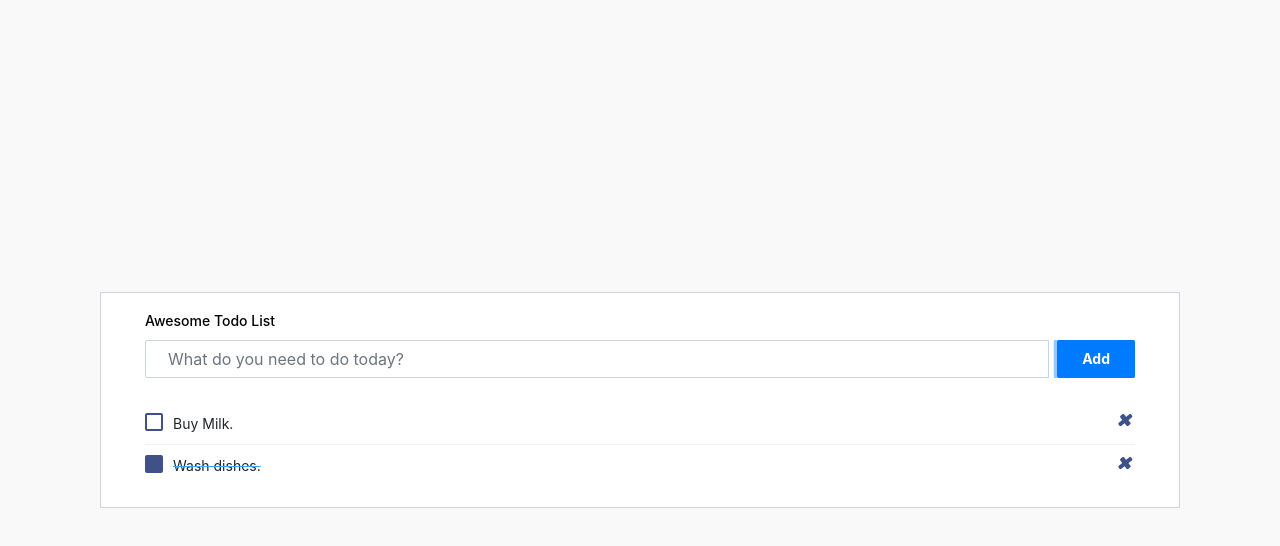
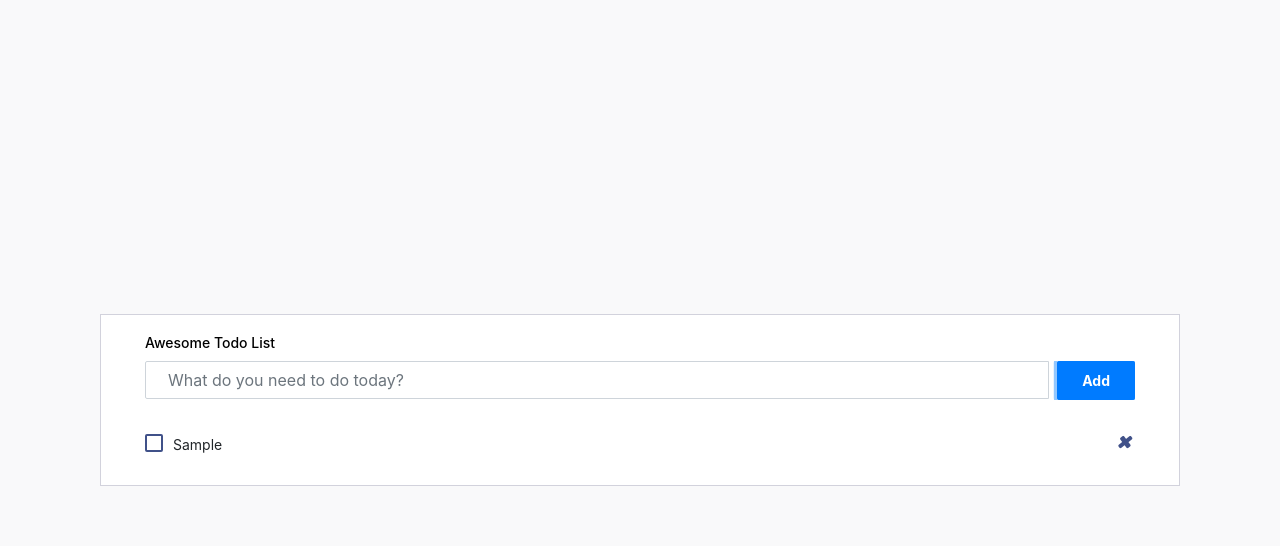
Before and after one commit to mirzadevv/react-todo-app-typescript, a React (Create React App) app: page / in a window 1280 px wide. Both pictures are taken after typing "Sample" into the empty fields and a click on the button "Add". Shown: the top 546 px of the page. Built offline with nearby package versions, Linux system fonts and the light colour scheme.

Commit message:
feat: show todos list
By pressing the add button you can see the updated todos list

```diff
--- a/src/components/TodoApp.tsx
+++ b/src/components/TodoApp.tsx
@@ -33,7 +33,7 @@ const TodoApp = () => {
             <div className="card-body">
               <h4 className="card-title">Awesome Todo list</h4>
               <InputForm onAdd={handleAdd} />
-              <TodosList />
+              <TodosList todos={todos} />
             </div>
           </div>
         </div>
--- a/src/components/TodosList.tsx
+++ b/src/components/TodosList.tsx
@@ -1,28 +1,33 @@
-const TodosList = () => {
+interface todoObject {
+  id: string;
+  title: string | number;
+  isCompleted: boolean;
+}
+interface TodosListProps {
+  todos: todoObject[];
+}
+
+const TodosList: React.FC<TodosListProps> = ({ todos }) => {
   return (
     <div className="list-wrapper">
       <ul className="d-flex flex-column todo-list">
-        <li>
+        {todos.length === 0 && <h5>There are no todos </h5>}
+        {todos.map((todo) => (
+          <li className={todo.isCompleted ? "completed" : ""} key={todo.id}>
             <div className="form-check">
               <label className="form-check-label">
-              <input className="checkbox" type="checkbox" />
-              Buy Milk.
+                <input
+                  className="checkbox"
+                  type="checkbox"
+                  checked={todo.isCompleted ? true : false}
+                />
+                {todo.title}
                 <i className="input-helper"> </i>
               </label>
             </div>
             <i className="remove mdi mdi-close-circle-outline"></i>
           </li>
-        <li className="completed">
-          <div className="form-check">
-            <label className="form-check-label">
-              {" "}
-              <input className="checkbox" type="checkbox" checked={true} /> Wash
-              dishes.
-              <i className="input-helper"></i>
-            </label>
-          </div>{" "}
-          <i className="remove mdi mdi-close-circle-outline"></i>
-        </li>
+        ))}
       </ul>
     </div>
   );
```
Lines whose indentation alone changed are shown as unchanged.
